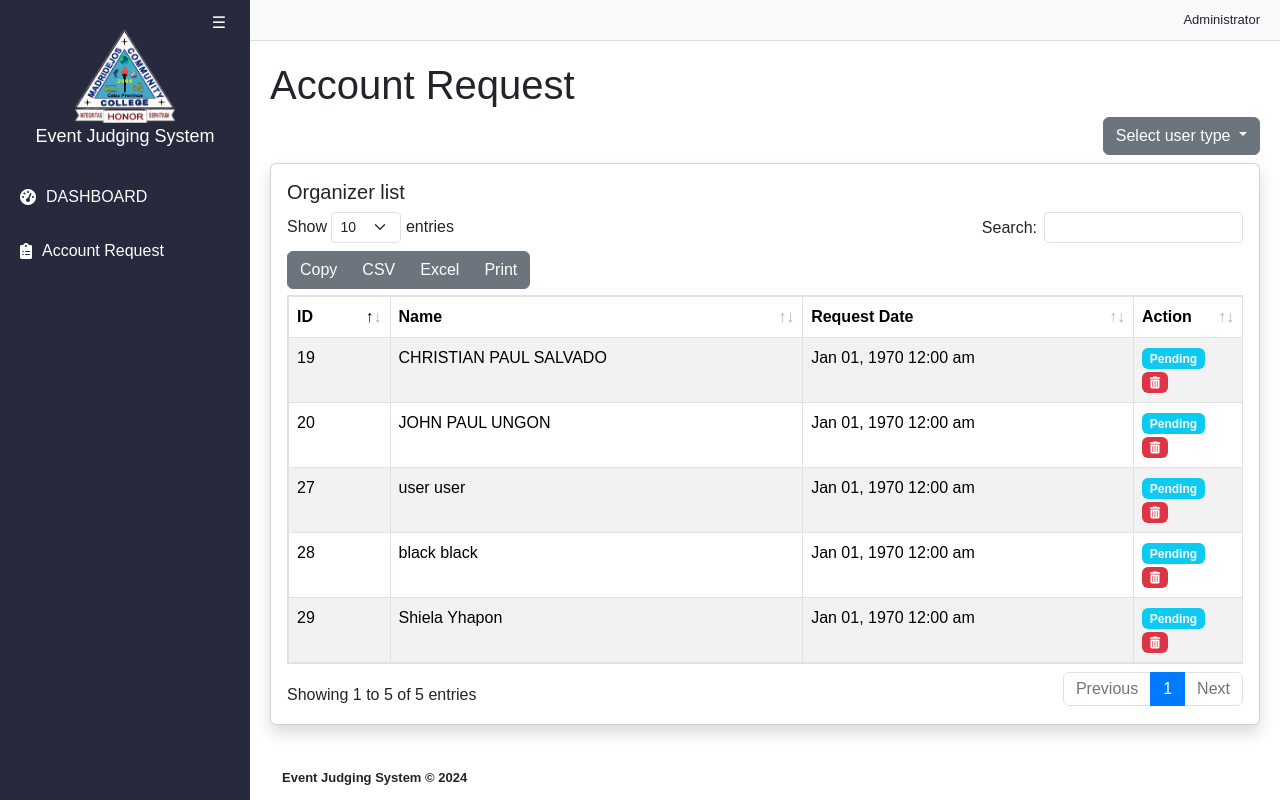
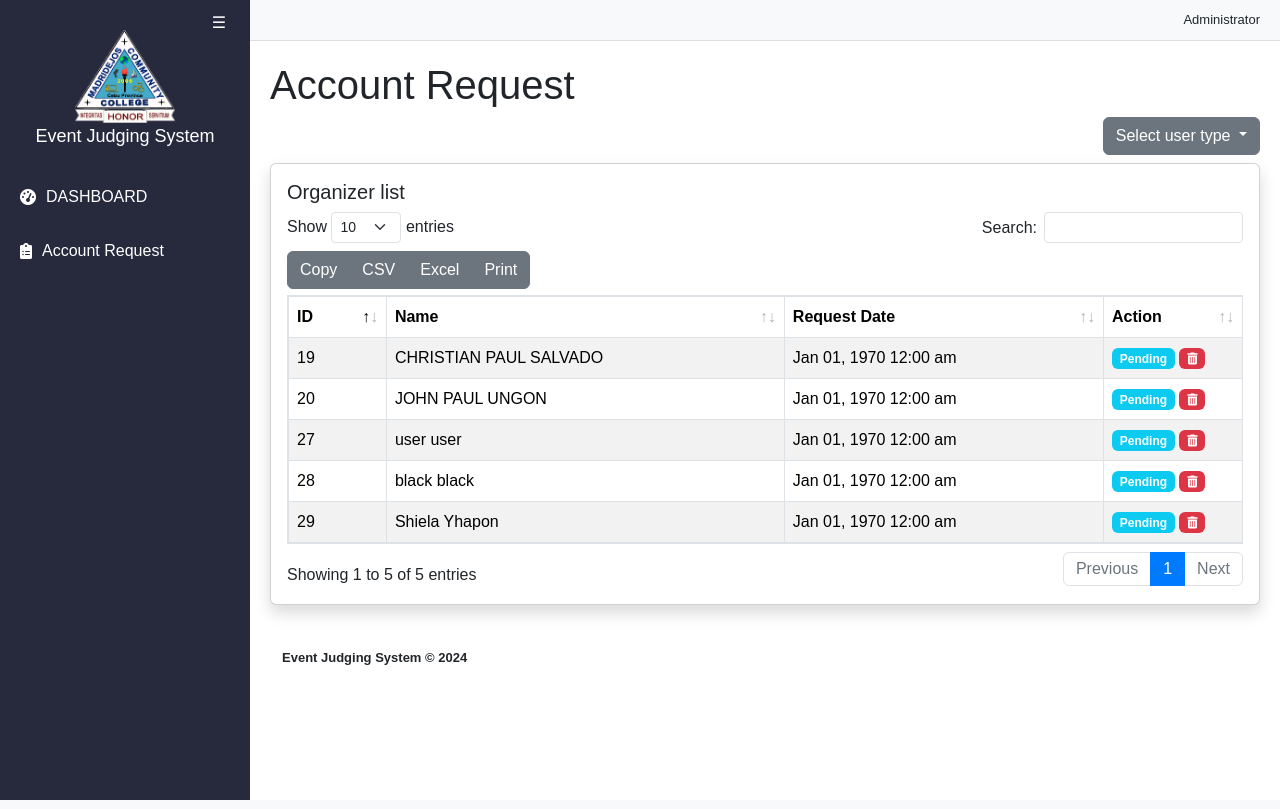
Before and after one commit to JOANN-TechWarriors/mccevent-2002, a PHP site: page /judging-standard/admin/account_request.php in a window 1280 px wide. Run offline with PHP 8.4, Linux system fonts and the light colour scheme; the visitor is signed in with stand-in values (Sample User, id 1); data comes from the database, SQL or seed files in the repository; data that the repository does not hold is empty; some libraries are stand-ins or nearby versions.

Commit message:
Update account_request.php

```diff
--- a/admin/account_request.php
+++ b/admin/account_request.php
@@ -313,7 +313,7 @@ if (isset($_POST['delete'])) {
                                     <th>ID</th>
                                     <th>Name</th>
                                     <th>Request Date</th>
-                                    <th width="70px">Action</th>
+                                    <th width="100px">Action</th>
                                 </tr>
                             </thead>
                             <tbody>
@@ -398,7 +398,7 @@ if (isset($_POST['delete'])) {
                                     <th>School ID</th>
                                     <th>Name</th>
                                     <th>Request Date</th>
-                                    <th width="70px">Action</th>
+                                    <th width="100px">Action</th>
                                 </tr>
                             </thead>
                             <tbody>
@@ -459,7 +459,7 @@ if (isset($_POST['delete'])) {
                                     <th>ID</th>
                                     <th>Name</th>
                                     <th>Request Date</th>
-                                    <th width="70px">Action</th>
+                                    <th width="100px">Action</th>
                                 </tr>
                             </thead>
                             <tbody>
```
